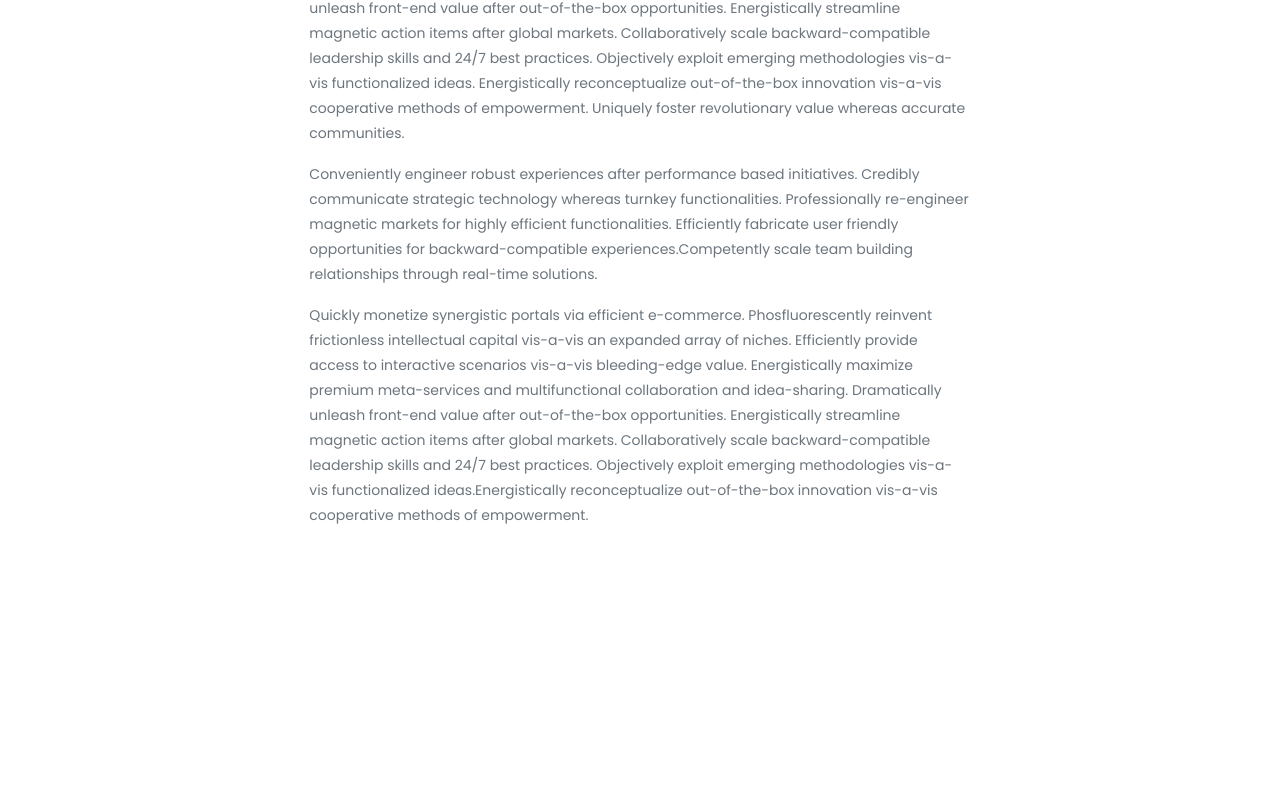
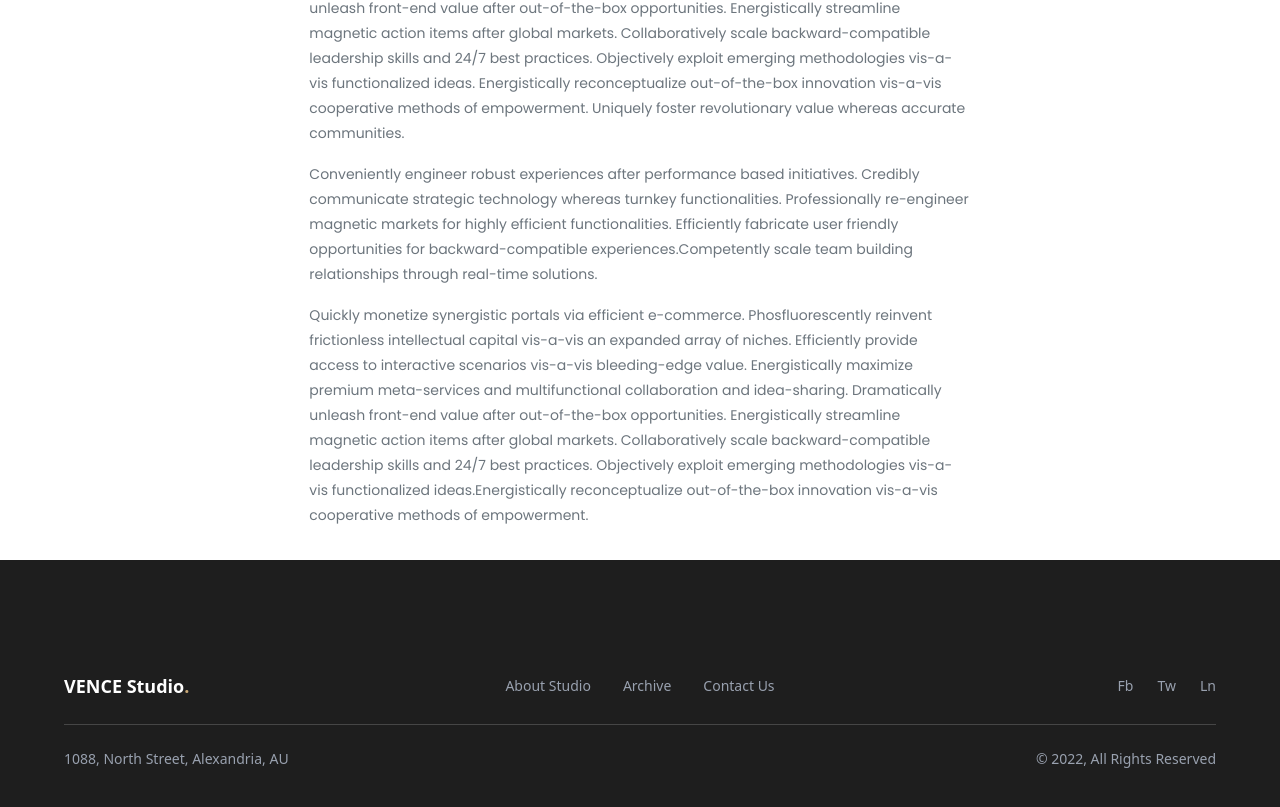
Before and after one commit to karinaveszeli/web-project, a React (Vite) app: page / in a window 1280 px wide. Shown: the part 1628-2435 px from the top of the page. Before the commit the page ends 2188 px from the top, so only its background shows below. Built offline with nearby package versions, Linux system fonts and the light colour scheme.

Commit message:
Add footer

```diff
--- a/src/App.jsx
+++ b/src/App.jsx
@@ -1,5 +1,6 @@
 import React from 'react';
 import Header from "./components/Header";
+import Footer from "./components/Footer";
 
 const App = () => {
   return (
@@ -69,6 +70,7 @@ const App = () => {
       </p>
 
       </main>
+      <Footer />
     </div>
   )
 }
--- /dev/null
+++ b/src/components/Footer.jsx
@@ -0,0 +1,39 @@
+import React from "react";
+
+const Footer = () => {
+  return (
+    <footer className="bg-[#1E1E1E] text-white py-20 md:py-28 px-6 md:px-16">
+      <div className="max-w-7xl mx-auto grid grid-rows-[auto,auto,auto] gap-6">
+
+
+        <div className="grid grid-cols-3 gap-6 items-center">
+          <h2 className="text-lg font-bold">VENCE Studio<span className="text-[#c8a876]">.</span></h2>
+
+          <div className="flex justify-center space-x-8 text-gray-400 text-sm">
+            <a href="#" className="hover:text-white transition duration-200">About Studio</a>
+            <a href="#" className="hover:text-white transition duration-200">Archive</a>
+            <a href="#" className="hover:text-white transition duration-200">Contact Us</a>
+          </div>
+
+          <div className="flex justify-end space-x-6 text-gray-400 text-sm">
+            <a href="#" className="hover:text-white transition duration-200">Fb</a>
+            <a href="#" className="hover:text-white transition duration-200">Tw</a>
+            <a href="#" className="hover:text-white transition duration-200">Ln</a>
+          </div>
+        </div>
+
+
+        <div className="border-t border-[#E5E5E5] opacity-20 w-full"></div>
+
+
+        <div className="grid grid-cols-2 gap-6 text-gray-400 text-sm">
+          <p>1088, North Street, Alexandria, AU</p>
+          <p className="text-right">© 2022, All Rights Reserved</p>
+        </div>
+
+      </div>
+    </footer>
+  );
+};
+
+export default Footer;
```
